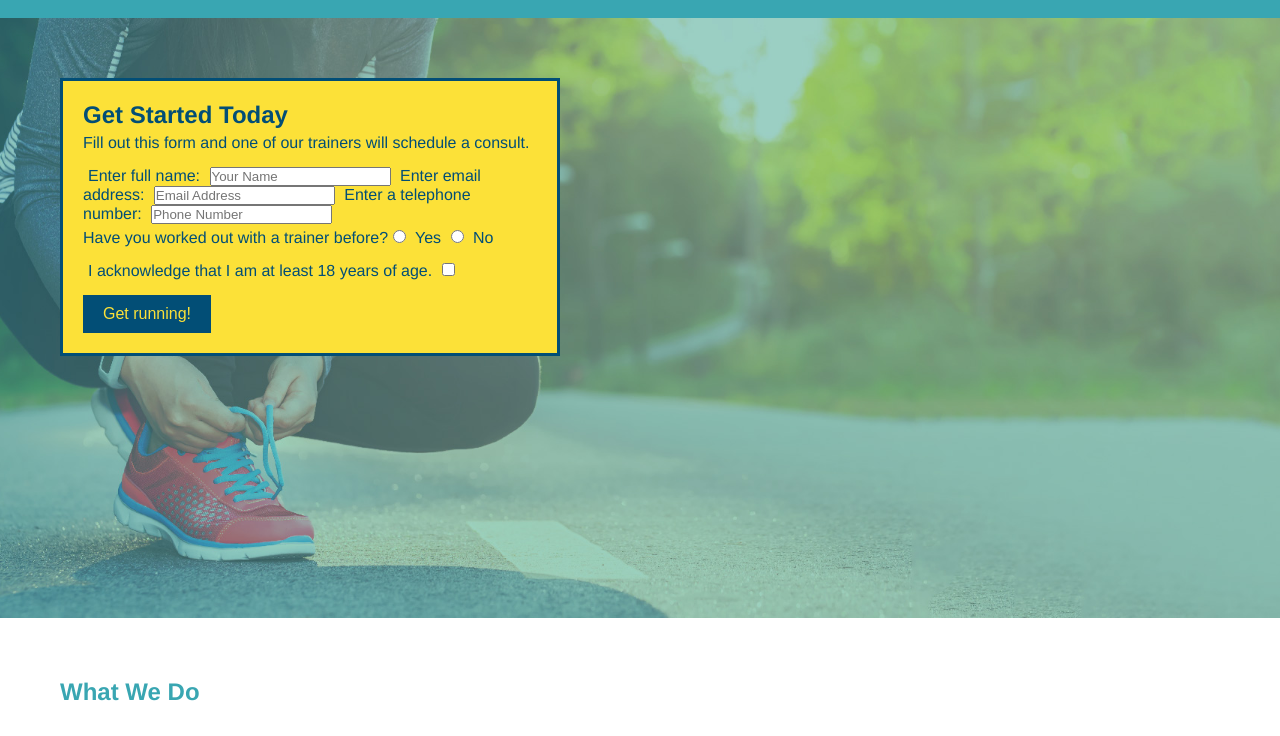
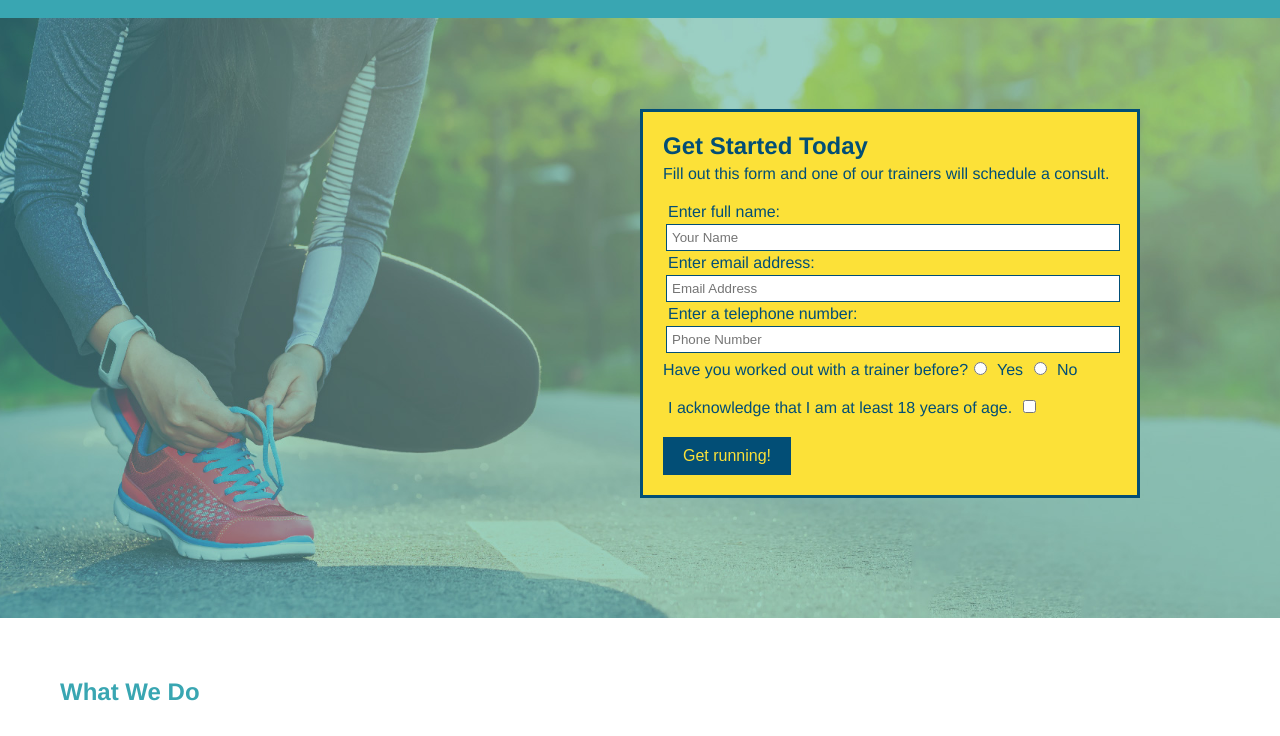
Before and after one commit to utimuraa/run-buddy, a plain HTML site: page index.html in a window 1280 px wide. Shown: the part 64-800 px from the top of the page. Drawn offline with Linux system fonts and the light colour scheme.

Commit message:
update hero style on css

```diff
--- a/assets/css/style.css
+++ b/assets/css/style.css
@@ -80,37 +80,31 @@ section{
 
 }
 
-
 /* Hero styling start */
 .hero{ /*set background image*/
     background-image: url(../images/hero-bg.jpg);
     height: 600px;
     background-size: cover;
     background-position: center;
+    position: relative;
 }
-
-/* Hero styling end */
-
 .hero-form{ /*set yellow box for form*/
     background-color:#fce138 ;
     padding: 20px;
     width: 500px;
     color: #024e76;
     border: solid 3px #024e76;
-position: relative ;
+    bottom: 120px;
+    right: 140px;
+    position: absolute ;
 }
-
 .hero-form h3{
     font-size: 24px;
     margin: 0;
 }
-
-
 .hero-form p{
-    margin: 5px 0 15px 0;
-
+    margin: 5px 0 20px 0;
 }
-
 .form-input{
     border: 1px solid #024e76;
     display: block;
@@ -120,7 +114,18 @@ position: relative ;
     width: 100%;
     margin-bottom: 15px;
 }
+.hero-form input{
+    box-sizing:border-box;
+    padding: 5px;
+    margin: 3px;
+    border: solid #024e76 1px;
+    width: 100%
 
+}
+.hero-form form p input{
+    width: auto;
+    margin: 1px
+}
 .hero-form button{
     color: #fce138 ;
     background-color: #024e76;
@@ -128,7 +133,8 @@ border: none;
     padding: 10px 20px;
     font-size: 16px;
 }
-
 .hero-form label{
     margin: 0 5px;
 }
+
+/* Hero styling end */
--- a/index.html
+++ b/index.html
@@ -6,8 +6,6 @@
     <meta charset="UTF-8" />
     <title> Run Buddy</title>
 </head>
-
-
 <body>
     <!-- navigation-->
     <header>
@@ -16,7 +14,7 @@
         </h1>
         <nav>
 
-            <!-- Unordered list element -->
+            <!-- Unordered list  -->
             <ul>
                 <!-- List item element-->
                 <li>
@@ -33,29 +31,22 @@
                     <a href="#reach-out">Reach Out</a>
                 </li>
             </ul>
-
         </nav>
     </header>
-
-
     <!-- Start Hero Construction -->
     <section class="hero">
         <div class="hero-form">
             <h3>Get Started Today</h3>
             <p>Fill out this form and one of our trainers will schedule a consult.</p>
-
             <!-- Add form element -->
             <form>
                 <!-- Inputs -->
-                <label for="name">Enter full name:</label>
-                <input type="text" placeholder="Your Name" name="name" id="name" />
-
-                <label for="email">Enter email address:</label>
-                <input type="email" placeholder="Email Address" name="email" id="email" />
-
-                <label for="phone number">Enter a telephone number:</label>
-                <input type="tel" placeholder="Phone Number" name="phone" id="phone" />
-
+                <label for="name">Enter full name:</label> <br>
+                <input type="text" placeholder="Your Name" name="name" id="name" /> <br>
+                <label for="email">Enter email address:</label> <br>
+                <input type="email" placeholder="Email Address" name="email" id="email" /><br>
+                <label for="phone number">Enter a telephone number:</label> <br>
+                <input type="tel" placeholder="Phone Number" name="phone" id="phone" /><br>
                 <p>
                     <!-- Answer selection-->
                     Have you worked out with a trainer before?
@@ -64,49 +55,35 @@
                     <input type="radio" name="trainer-confirm" id="trainer-no" />
                     <label for="trainer-no">No</label>
                 </p>
-
                 <p>
                     <label for="checkbox">
                     I acknowledge that I am at least 18 years of age.
                     </label>
                     <input type="checkbox" name="age-confirm" id="checkbox ">
                 </p>
-
                 <button type="submit">
                     Get running!
                 </button>
-
             </form>
         </div>
     </section>
 <!-- end of hero construction -->
-
-
-
 <!-- "What We Do section "-->
     <section>
         <h2>What We Do</h2>
     </section>
-
-
 <!--"What You Do section"-->
     <section>
         <h2>What You Do</h2>
     </section>
-
-
 <!--"Meet the trainer section"-->
     <section>
         <h2>Meet The Trainers</h2>
     </section>
-
-
 <!--"reach out section"-->
     <section>
         <h2>Reach Out</h2>
     </section>
-
-
 <!-- footer-->
     <footer>
         <h2>❤️ Made with love by Run Buddy.</h2>
@@ -117,9 +94,5 @@
         </div>
     </footer>
 <!-- end of footer -->
-
-
-
 </body>
-
 </html>
```
Lines whose indentation alone changed are shown as unchanged.
